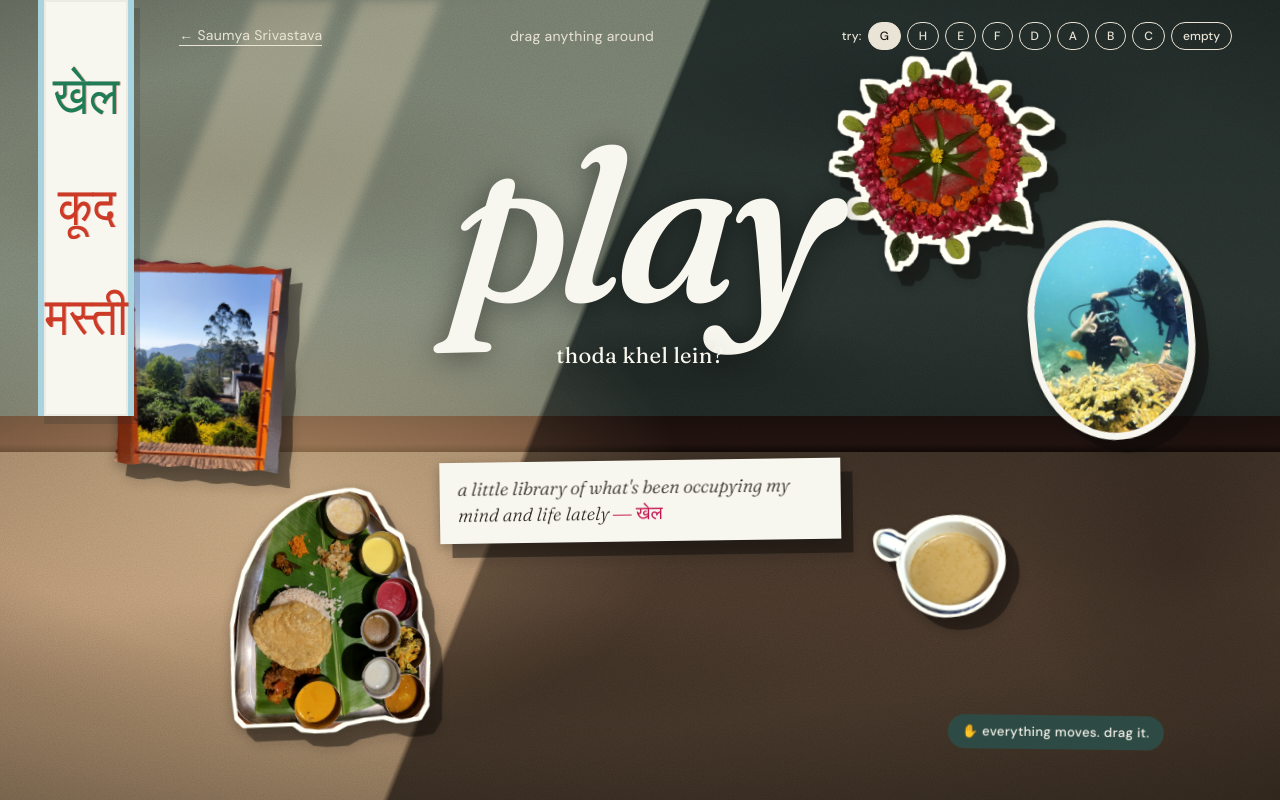
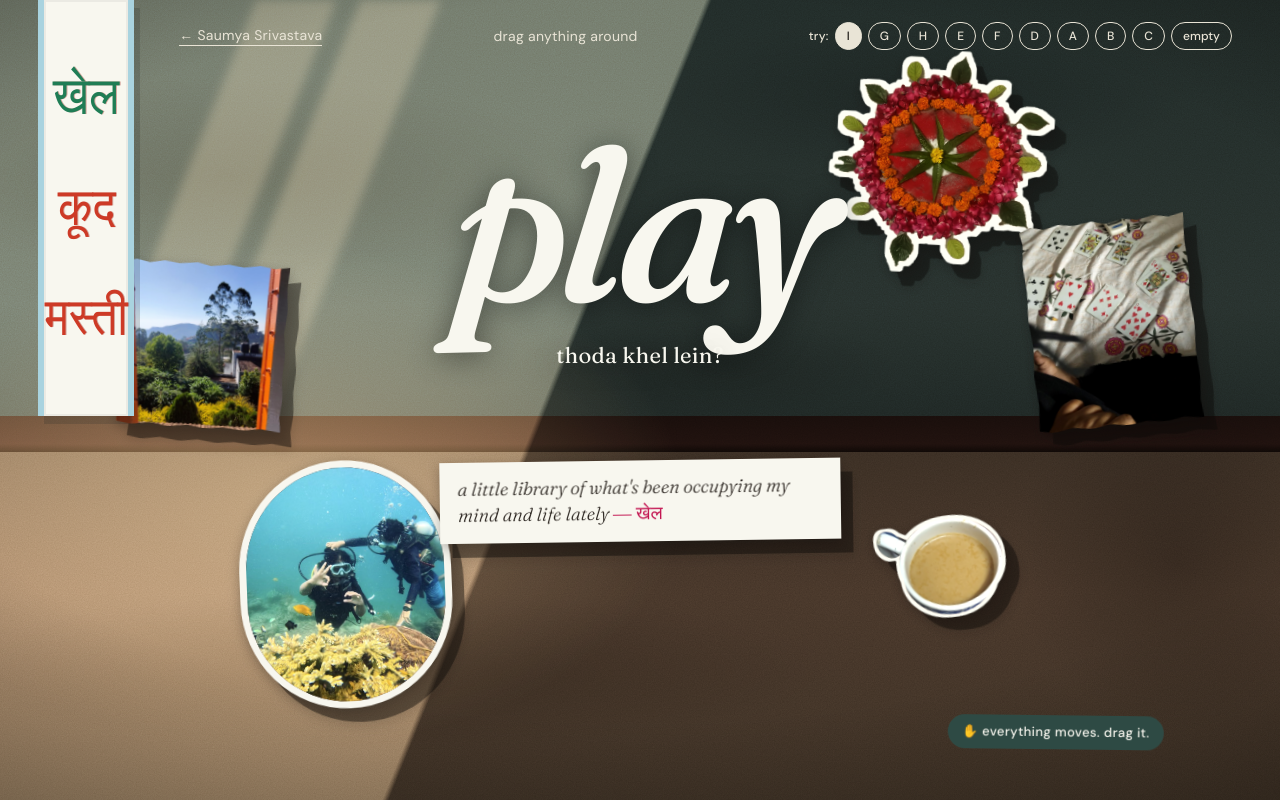
Before and after one commit to saumya2811/SaumyaS.Portfolio-26, a plain HTML site: page play-home.html in a window 1280 px wide. Drawn offline with Linux system fonts and the light colour scheme; a web font is replaced by a local one.

Commit message:
Play home: square window, scuba in place of plate, cards with leg (I)
Co-Authored-By: Claude Opus 5.5 <noreply@anthropic.com>
Claude-Session: https://claude.ai/code/session_01ViFN6jStNe9FJW9fzJx59M

```diff
--- a/play-home.html
+++ b/play-home.html
@@ -149,7 +149,7 @@ body{background:var(--stone);color:var(--cream);font-family:var(--serif);overflo
   <div class="top">
     <a href="index.html">← Saumya Srivastava</a>
     <span class="drag">drag anything around</span>
-    <div class="tries" role="group" aria-label="Try photo combinations"><span>try:</span><button data-v="G" class="on">G</button><button data-v="H">H</button><button data-v="E">E</button><button data-v="F">F</button><button data-v="D">D</button><button data-v="A">A</button><button data-v="B">B</button><button data-v="C">C</button><button data-v="0">empty</button></div>
+    <div class="tries" role="group" aria-label="Try photo combinations"><span>try:</span><button data-v="I" class="on">I</button><button data-v="G">G</button><button data-v="H">H</button><button data-v="E">E</button><button data-v="F">F</button><button data-v="D">D</button><button data-v="A">A</button><button data-v="B">B</button><button data-v="C">C</button><button data-v="0">empty</button></div>
   </div>
 
   <div class="board">
@@ -158,17 +158,17 @@ body{background:var(--stone);color:var(--cream);font-family:var(--serif);overflo
       <div class="paper"><div id="s-tokri" class="slot round" style="--fill:var(--marigold);--ar:1"><span class="lbl"><b>photo 2</b>shot from above, in a tokri</span></div></div>
     </div>
     <div class="piece" style="--x:83%;--y:24%;--w:14%;--r:-6deg;--z:3;--i:2;--mx:22%;--my:5%;--mw:27%">
-      <div class="paper"><div id="s-portrait" class="slot oval" style="--fill:var(--lilac);--ar:3/4"><span class="lbl" style="color:#5a2c4a"><b>photo 3</b>a little portrait</span></div></div>
+      <div class="paper"><div id="s-portrait" class="slot torn" style="--fill:var(--lilac);--ar:4/5"><span class="lbl" style="color:#5a2c4a"><b>photo 3</b>a little portrait</span></div></div>
     </div>
-    <div class="piece" style="--x:15%;--y:62%;--w:17%;--r:-3deg;--z:4;--i:3;--mx:4%;--my:62%;--mw:40%">
-      <div class="paper"><div id="s-cut" class="slot cutout" style="--fill:var(--wood);--ar:5/4"><span class="lbl"><b>photo 4</b>a cut-out: a plate, a heap, a thing</span></div></div>
+    <div class="piece" style="--x:16%;--y:58%;--w:18%;--r:-3deg;--z:4;--i:3;--mx:4%;--my:62%;--mw:40%">
+      <div class="paper"><div id="s-cut" class="slot oval" style="--fill:var(--wood);--ar:6/7"><span class="lbl"><b>photo 4</b>a cut-out: a plate, a heap, a thing</span></div></div>
     </div>
     <div class="piece" style="--x:70%;--y:66%;--w:11%;--r:-8deg;--z:5;--i:6;--mx:60%;--my:84%;--mw:34%">
       <div class="paper"><div id="s-flowers" class="slot cutout" style="--fill:var(--rani);--ar:1"><span class="lbl"><b>new</b>photo</span></div></div>
     </div>
 
     <div class="piece" style="--x:6%;--y:30%;--w:14%;--r:4deg;--z:5;--i:6;--mx:52%;--my:54%;--mw:34%">
-      <div class="paper"><div id="s-extra" class="slot torn" style="--fill:var(--olive);--ar:4/5"><span class="lbl"><b>new</b>your next photo</span></div></div>
+      <div class="paper"><div id="s-extra" class="slot torn" style="--fill:var(--olive);--ar:1"><span class="lbl"><b>new</b>your next photo</span></div></div>
     </div>
 
     <!-- title -->
@@ -212,6 +212,7 @@ const V={
   B:{'s-tokri':'kheer.jpg','s-portrait':'friend.jpg','s-cut':'board-game-cut.png','s-flowers':'gerbera-pink.jpg'},
   C:{'s-tokri':'urli-balcony.jpg','s-portrait':'kathakali.jpg','s-cut':'sadya-cut.png','s-flowers':'chrysanthemums.jpg'},
   D:{'s-tokri':'rangoli-cut.png','s-portrait':'gajra.jpg','s-cut':'sadya-cut.png'},
+  I:{'s-tokri':'rangoli-cut.png','s-portrait':'cards-leg.jpg','s-cut':'scuba.jpg','s-extra':'window-orange.jpg','s-flowers':'chai-cut.png'},
   G:{'s-tokri':'rangoli-cut.png','s-portrait':'scuba.jpg','s-cut':'sadya-cut.png','s-extra':'window-orange.jpg','s-flowers':'chai-cut.png'},
   H:{'s-tokri':'rangoli-cut.png','s-portrait':'scuba.jpg','s-cut':'sadya-cut.png','s-extra':'cards.jpg','s-flowers':'chai-cut.png'},
   E:{'s-tokri':'rangoli-cut.png','s-portrait':'gajra.jpg','s-cut':'sadya-cut.png','s-extra':'cards.jpg','s-flowers':'window-orange.jpg'},
@@ -229,7 +230,7 @@ function setV(v){
   document.querySelectorAll('.tries button').forEach(b=>b.classList.toggle('on',b.dataset.v===v));
 }
 document.querySelectorAll('.tries button').forEach(b=>b.addEventListener('click',()=>setV(b.dataset.v)));
-setV('G');
+setV('I');
 </script>
 </body>
 </html>
```
Also changed, not shown: img/outside/cards-leg.jpg (added).
